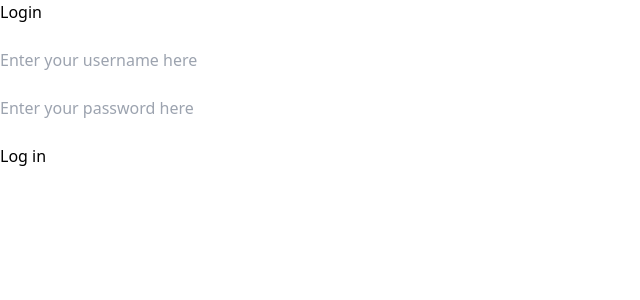
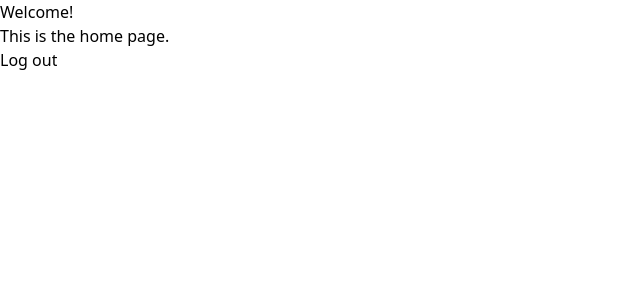
Before and after one commit to Trinicle/Groceries, a React (Create React App) app: page / in a window 1280 px wide. Before the commit this address led to /login. Shown: the top 300 px of the page, without its empty margins (0-640 px from the left). Built offline with nearby package versions, Linux system fonts and the light colour scheme; sample sign-in values are in the browser's storage.

Commit message:
local storage

```diff
--- a/src/App.js
+++ b/src/App.js
@@ -7,7 +7,13 @@ import Register from './components/Register.js'
 
 
 function App() {
-  const [loggedIn, setLoggedIn] = useState(false);
+  const [loggedIn, setLoggedIn] = useState(() => {
+    return JSON.parse(localStorage.getItem('loggedIn') || false)
+  });
+
+  useEffect(() => {
+    window.localStorage.setItem('loggedIn', JSON.stringify(loggedIn))
+  }, [loggedIn])
 
   return (
     <>
--- a/src/components/Home.js
+++ b/src/components/Home.js
@@ -4,11 +4,12 @@ import { useNavigate } from "react-router-dom";
 export default function Home(props) {
     const { loggedIn, setLoggedIn } = props
     const navigate = useNavigate()
-    console.log(loggedIn)
     useEffect(() => {
-        if(!loggedIn) navigate('login')
-    }, [])
+        const data = window.localStorage.getItem('loggedIn');
 
+        setLoggedIn(JSON.parse(data))
+        if(!loggedIn) navigate('/login')
+      }, [])
     const onButtonClick = () => {
     // You'll update this function later
 
```
